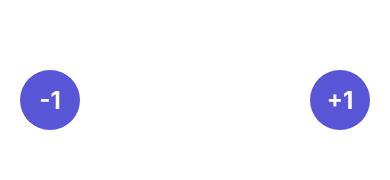
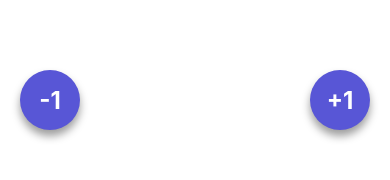
Before and after one commit to MeloGon/FirstApp-RN, a React Native app: screen / in a window 390 px wide. Shown: the part 644-824 px from the top of the page. Built offline with nearby package versions, Linux system fonts and the light colour scheme.

Commit message:
componente fab

```diff
--- /dev/null
+++ b/src/components/Fab.tsx
@@ -0,0 +1,57 @@
+import React, { Fragment } from 'react'
+import { StyleSheet, Text, TouchableOpacity, View } from 'react-native'
+
+interface Props {
+    title: string,
+    position: 'br' | 'bl',
+    onPress: () => void,
+
+}
+
+export const Fab = (props: Props) => {
+    return (
+        <TouchableOpacity
+            style={[styles.fabLocation, props.position == 'br' ? styles.right : styles.left]}
+            onPress={props.onPress}
+        >
+            <View style={styles.fab}>
+                <Text style={styles.fabText}> {props.title} </Text>
+            </View>
+        </TouchableOpacity>
+    )
+}
+
+const styles = StyleSheet.create({
+    fabLocation: {
+        position: 'absolute',
+        bottom: 70,
+
+    },
+    right: {
+        right: 20,
+    }, left: {
+        left: 20,
+    },
+    fab: {
+        backgroundColor: '#5856D6',
+        width: 60,
+        height: 60,
+        borderRadius: 100,
+        justifyContent: 'center',
+        shadowColor: "#000",
+        shadowOffset: {
+            width: 0,
+            height: 6,
+        },
+        shadowOpacity: 0.39,
+        shadowRadius: 8.30,
+
+        elevation: 13,
+    },
+    fabText: {
+        color: 'white',
+        fontSize: 24,
+        fontWeight: 'bold',
+        alignSelf: 'center',
+    }
+});
--- a/src/screens/ContadorScreen.tsx
+++ b/src/screens/ContadorScreen.tsx
@@ -1,5 +1,6 @@
 import React, { useState } from 'react'
 import { Text, TouchableOpacity, View, StyleSheet } from 'react-native'
+import { Fab } from '../components/Fab';
 export const ContadorScreen = () => {
 
     const [contador, setContador] = useState(10);
@@ -9,22 +10,24 @@ export const ContadorScreen = () => {
             <Text style={styles.styleTitle}>
                 Contador : {contador}
             </Text>
-            <TouchableOpacity
-                style={styles.fabLocationBr}
+            <Fab
+                title='-1'
+                onPress={() => setContador(contador - 1)}
+                position='bl'
+            />
+            <Fab
+                title='+1'
                 onPress={() => setContador(contador + 1)}
-            >
-                <View style={styles.fab}>
-                    <Text style={styles.fabText}> +1 </Text>
-                </View>
-            </TouchableOpacity>
-            <TouchableOpacity
+                position='br'
+            />
+            {/* <TouchableOpacity
                 style={styles.fabLocationBl}
                 onPress={() => setContador(contador - 1)}
             >
                 <View style={styles.fab}>
                     <Text style={styles.fabText}> -1 </Text>
                 </View>
-            </TouchableOpacity>
+            </TouchableOpacity> */}
 
         </View>
     )
@@ -42,28 +45,6 @@ const styles = StyleSheet.create({
         fontSize: 20,
         top: -15,
     },
-    fabLocationBr: {
-        position: 'absolute',
-        bottom: 70,
-        right: 20,
-    },
-    fabLocationBl: {
-        position: 'absolute',
-        bottom: 70,
-        left: 20,
-    },
-    fab: {
-        backgroundColor: '#5856D6',
-        width: 60,
-        height: 60,
-        borderRadius: 100,
-        justifyContent: 'center'
-    },
-    fabText: {
-        color: 'white',
-        fontSize: 24,
-        fontWeight: 'bold',
-        alignSelf: 'center',
-    }
+
 
 })
```
